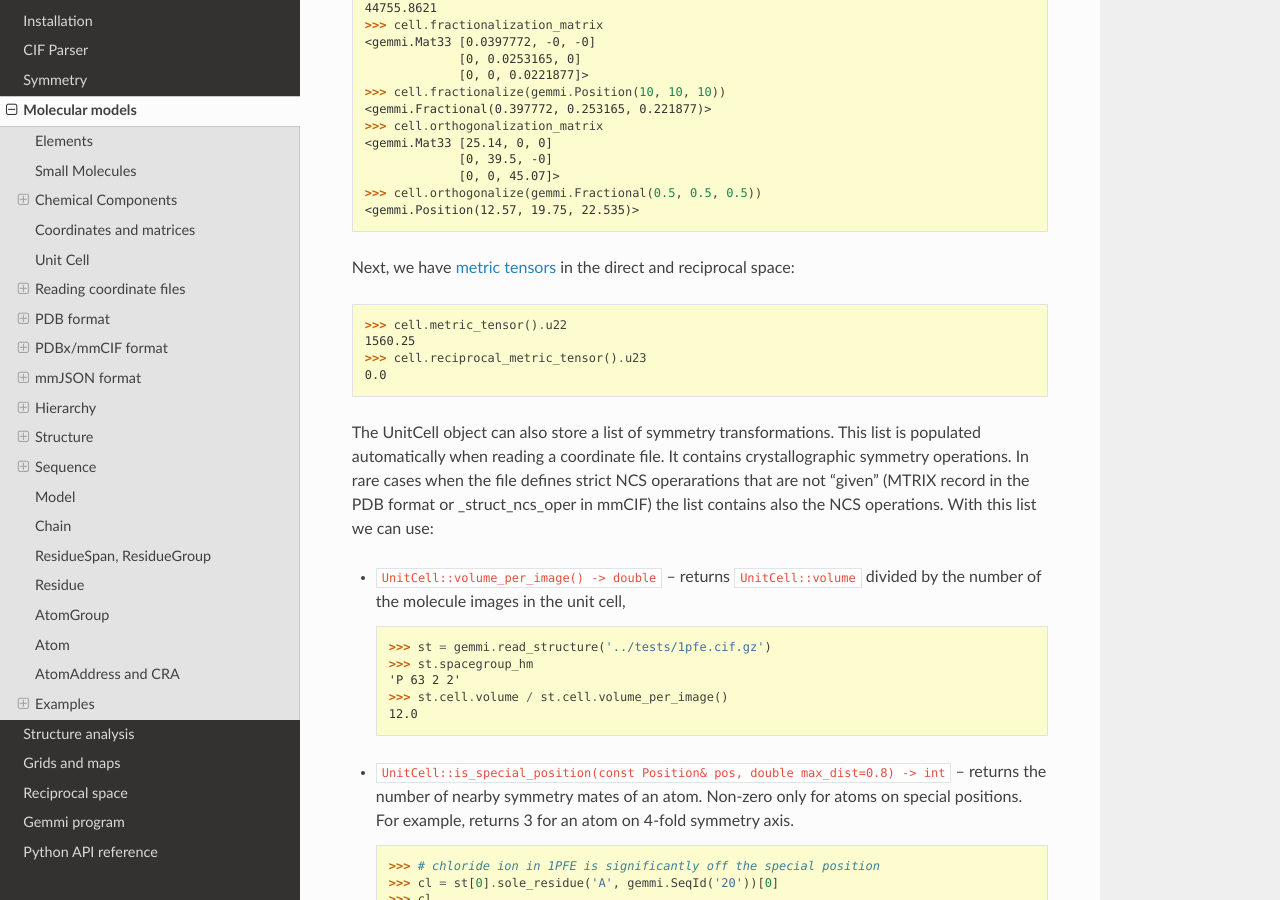
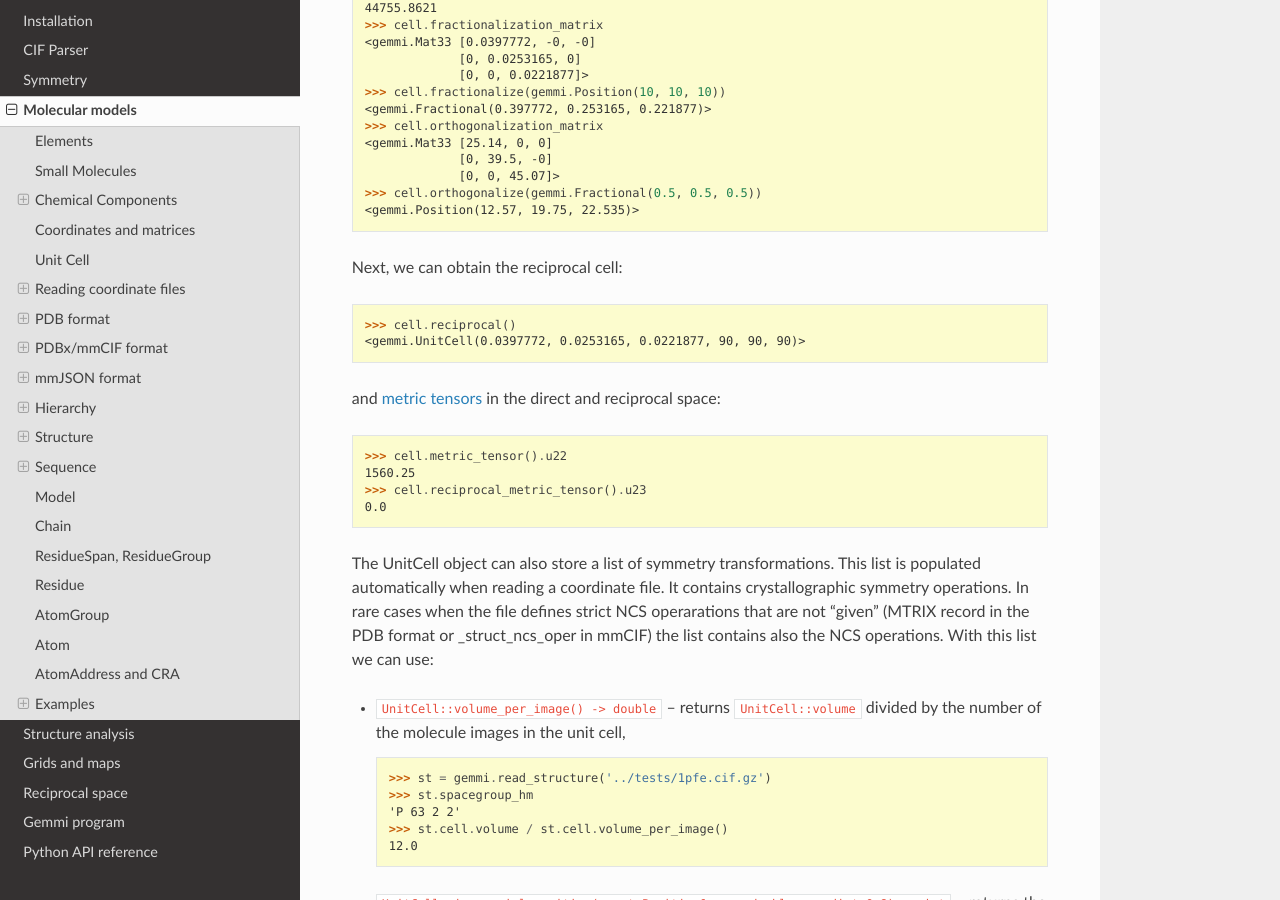
Before and after one commit to project-gemmi/gemmi, a Sphinx documentation site: the page built from docs/mol.rst, in a window 1280 px wide and 900 px high, scrolled down 7450 px. Built offline with Sphinx 7.4.7 and the Read the Docs theme 2.0.0, drawn with Linux system fonts in a browser that asks for light colours.

Commit message:
documentation and minor tweak to UnitCell::reciprocal()

```diff
--- a/docs/mol.rst
+++ b/docs/mol.rst
@@ -424,7 +424,14 @@ Here are the most important properties and methods of the ``UnitCell`` class:
     >>> cell.orthogonalize(gemmi.Fractional(0.5, 0.5, 0.5))
     <gemmi.Position(12.57, 19.75, 22.535)>
 
-Next, we have `metric tensors <https://dictionary.iucr.org/Metric_tensor>`_
+Next, we can obtain the reciprocal cell:
+
+.. doctest::
+
+    >>> cell.reciprocal()
+    <gemmi.UnitCell(0.0397772, 0.0253165, 0.0221877, 90, 90, 90)>
+
+and `metric tensors <https://dictionary.iucr.org/Metric_tensor>`_
 in the direct and reciprocal space:
 
 .. doctest::
```
Also changed, not shown: 2 other files.
